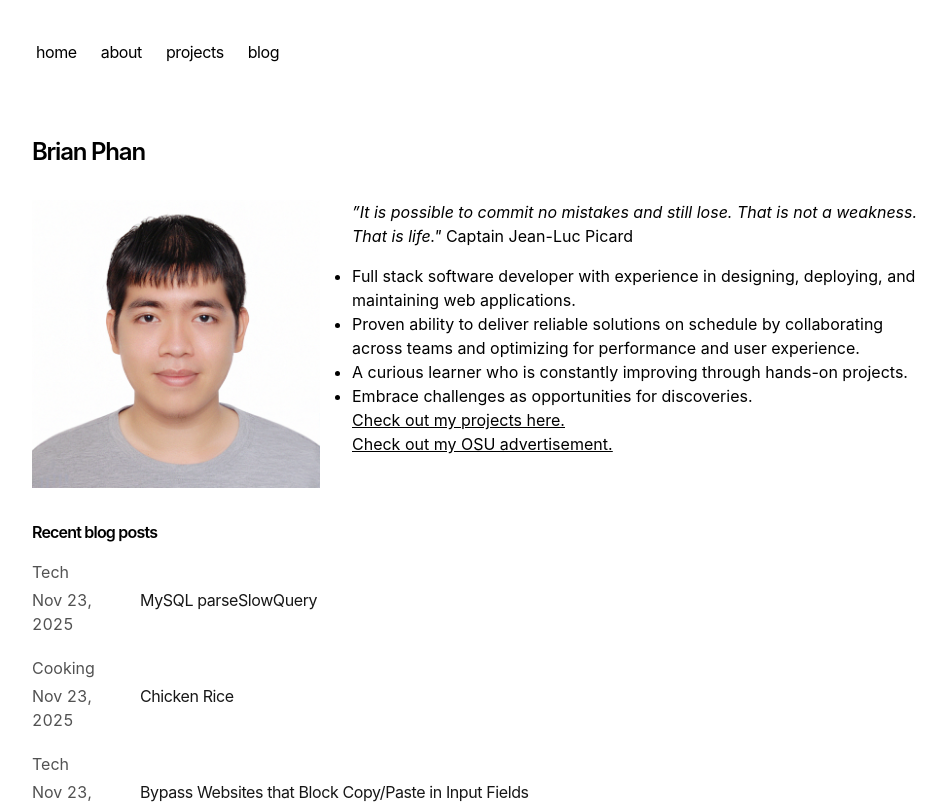
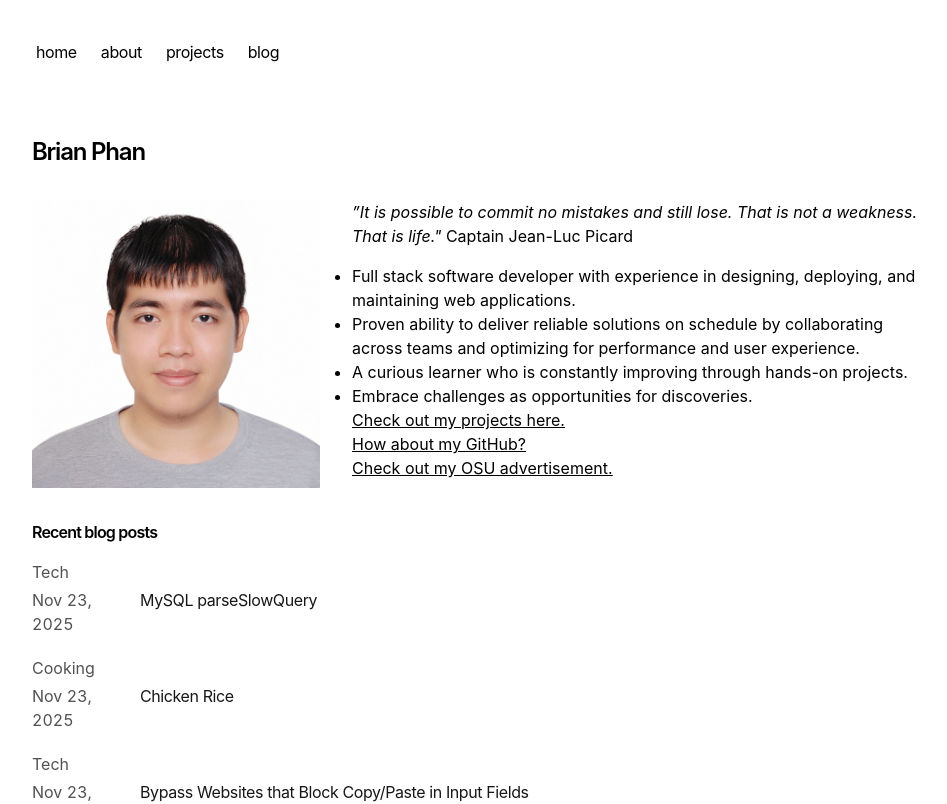
Before and after one commit to bachsofttrick/bachsofttrick.github.io, a Next.js app: page / in a window 1280 px wide. Shown: the top 804 px of the page, without its empty margins (160-1107 px from the left). Built offline with nearby package versions, Linux system fonts and the light colour scheme.

Commit message:
move contact info out to config for ease of adoption

```diff
--- a/app/components/footer.tsx
+++ b/app/components/footer.tsx
@@ -1,3 +1,6 @@
+import config from 'config.json'
+const { contactInfo } = config;
+
 function ArrowIcon({ noArrow }: { noArrow: boolean }) {
   if (noArrow) return
   return (
@@ -47,9 +50,9 @@ export default function Footer() {
         <FooterPart title={"Phone: 541-360-9231"} noArrow />
       </ul>
       <ul className="font-sm flex flex-col space-x-0 space-y-2 text-neutral-600 md:flex-row md:space-x-4 md:space-y-0 dark:text-neutral-300">
-        <FooterPart href={"https://github.com/bachsofttrick/"} title={"github"} />
-        <FooterPart href={"https://www.linkedin.com/in/brphan/"} title={"linkedin"} />
-        <FooterPart href={"mailto:xuanbach1307@gmail.com"} title={"email"} />
+        <FooterPart href={contactInfo.github} title={"github"} />
+        <FooterPart href={contactInfo.linkedin} title={"linkedin"} />
+        <FooterPart href={`mailto:${contactInfo.email}`} title={"email"} />
         {/* <FooterPart href={"https://github.com/bachsofttrick/bachsofttrick.github.io/raw/refs/heads/main/resume.docx"} title={"get resume"} /> */}
       </ul>
       <p className="mt-8 text-neutral-600 dark:text-neutral-300">
--- a/app/page.tsx
+++ b/app/page.tsx
@@ -4,7 +4,7 @@ import { getAboutPosts } from 'app/blog/utils'
 import { notFound } from 'next/navigation'
 import { CustomMDX } from 'app/components/mdx'
 import config from 'config.json'
-const { app: { bulletPoints } } = config;
+const { contactInfo, app: { bulletPoints } } = config;
 
 const allBlogs = getSortedBlogPosts()
 
@@ -34,7 +34,10 @@ export default function Page() {
             ))}
           </ul>
           <u><a href='/about-projects'>Check out my projects here.</a></u><br/>
-          <u><a href='https://youtu.be/cgm2bytuO4g?si=EoEU9nAvUmxESRn1&t=153'>Check out my OSU advertisement.</a></u>
+          <u><a href={contactInfo.github} target="_blank">How about my GitHub?</a></u><br/>
+          <u><a href='https://youtu.be/cgm2bytuO4g?si=EoEU9nAvUmxESRn1&t=153' target="_blank">
+            Check out my OSU advertisement.
+          </a></u>
         </section>
       </section>
 
--- a/config.json
+++ b/config.json
@@ -1,4 +1,9 @@
 {
+    "contactInfo": {
+        "github": "https://github.com/bachsofttrick/",
+        "linkedin": "https://linkedin.com/in/brphan/",
+        "email": "xuanbach1307@gmail.com"
+    },
     "app": {
         "highlightedPosts": {
             "Tech": ["251105", "251109", "251120"]
```
